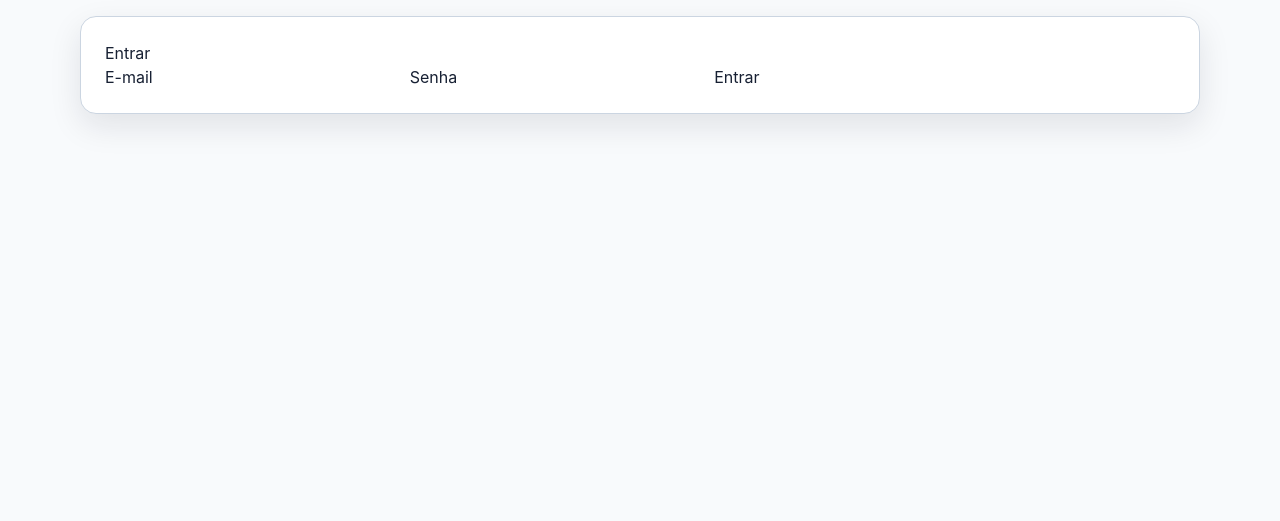
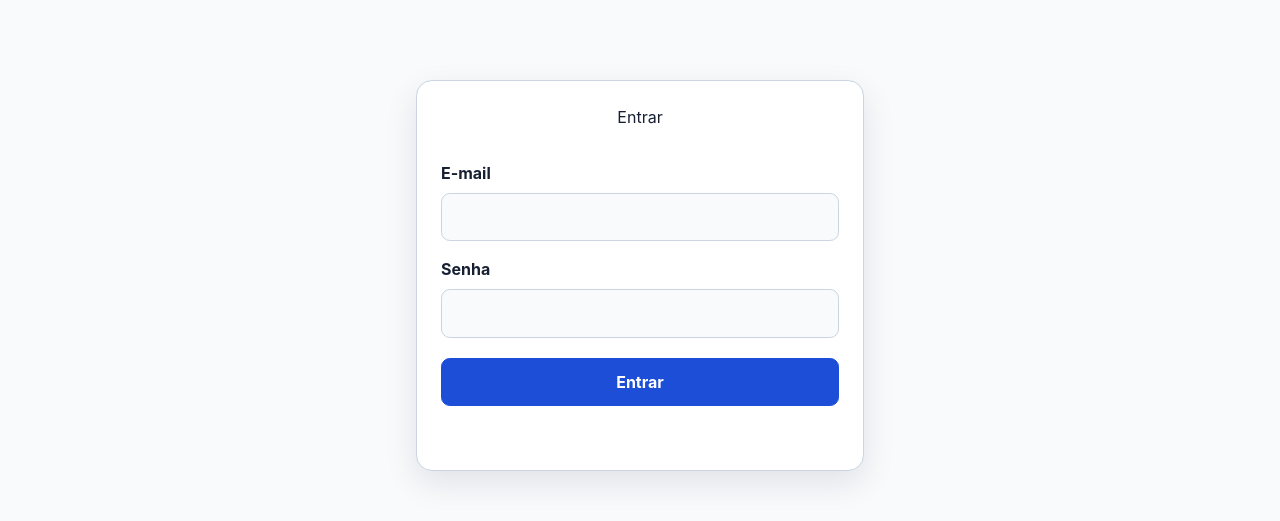
Before and after one commit to gitandol/saas-atendimento, a Django app: page /entrar/ in a window 1280 px wide. Shown: the part 57-578 px from the top of the page. Run offline with Django 5.2, Linux system fonts and the light colour scheme; style sheets or scripts are compiled from the project's sources; parts of the project's set-up code (start-up, migrations or seed data) failed here and were passed over.

Commit message:
fix: organiza formulario de login na vertical

```diff
--- a/static/src/css/componentes.css
+++ b/static/src/css/componentes.css
@@ -307,6 +307,62 @@ a {
   box-shadow: var(--sombra);
 }
 
+.cartao-autenticacao {
+  width: min(100%, 28rem);
+  margin: clamp(2rem, 8vh, 6rem) auto;
+}
+
+.cartao-autenticacao h1 {
+  margin: 0;
+  text-align: center;
+}
+
+.formulario-autenticacao {
+  display: grid;
+  gap: 0.5rem;
+  margin-top: 1.5rem;
+}
+
+.formulario-autenticacao label {
+  margin-top: 0.5rem;
+  font-weight: 650;
+}
+
+.formulario-autenticacao input {
+  width: 100%;
+  min-height: 3rem;
+  padding: 0.7rem 0.85rem;
+  border: 1px solid var(--cor-borda);
+  background: var(--cor-fundo);
+  color: var(--cor-texto);
+}
+
+.formulario-autenticacao input:hover,
+.formulario-autenticacao input:focus {
+  border-color: var(--cor-primaria);
+}
+
+.formulario-autenticacao button {
+  min-height: 3rem;
+  margin-top: 0.75rem;
+  padding: 0.7rem 1rem;
+  border: 1px solid var(--cor-primaria);
+  background: var(--cor-primaria);
+  color: var(--cor-em-primaria);
+  font-weight: 750;
+  cursor: pointer;
+}
+
+.formulario-autenticacao button:hover {
+  filter: brightness(1.08);
+}
+
+.formulario-autenticacao [role="alert"] {
+  min-height: 1.5rem;
+  margin: 0.5rem 0 0;
+  color: var(--cor-alerta);
+}
+
 .cartao h2 {
   margin-top: 0;
 }
--- a/templates/contas/autenticacao/login.html
+++ b/templates/contas/autenticacao/login.html
@@ -3,9 +3,9 @@
 {% block titulo %}Entrar | Atendimento{% endblock %}
 
 {% block conteudo %}
-  <section class="cartao">
+  <section class="cartao cartao-autenticacao">
     <h1>Entrar</h1>
-    <form id="form-login">
+    <form id="form-login" class="formulario-autenticacao">
       <label for="email">E-mail</label>
       <input id="email" name="email" type="email" autocomplete="email" required>
       <label for="senha">Senha</label>
```
Also changed, not shown: apps/contas/tests/test_paginas.py (+10 -0 lines).
